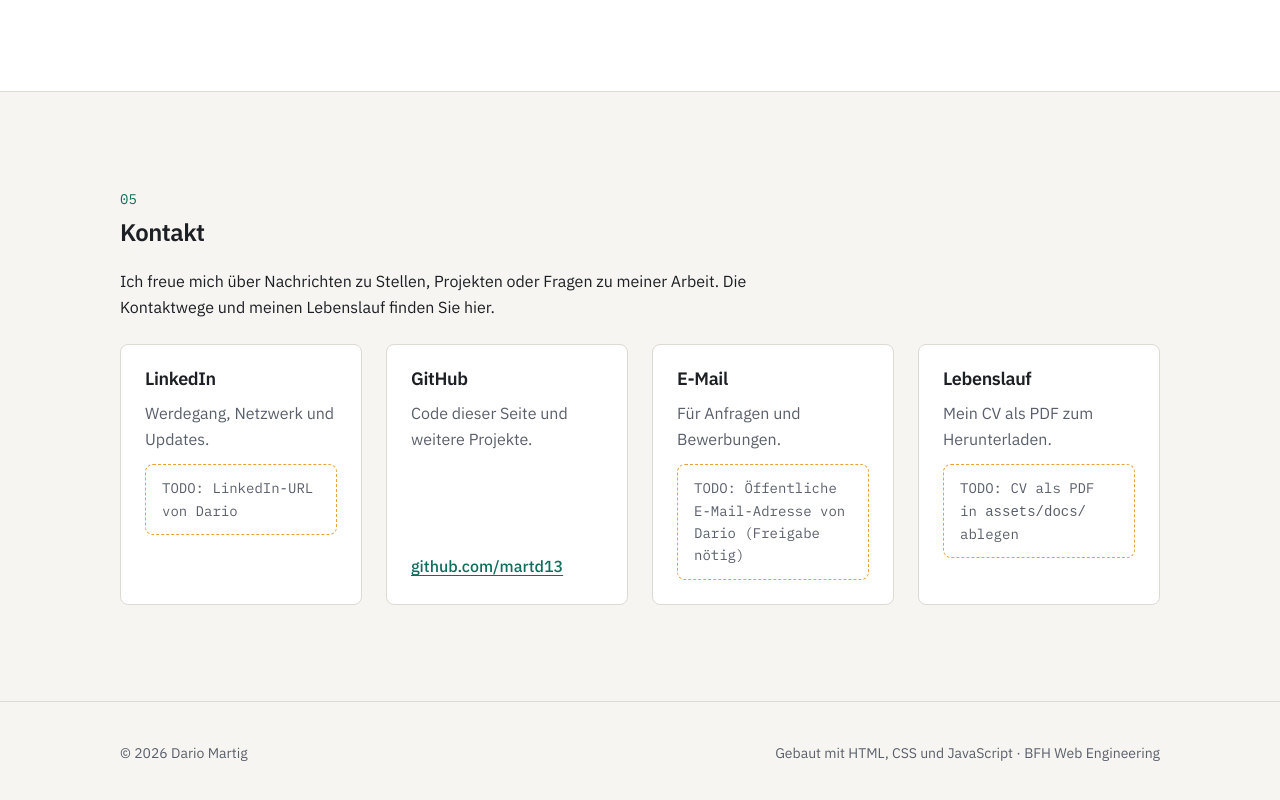
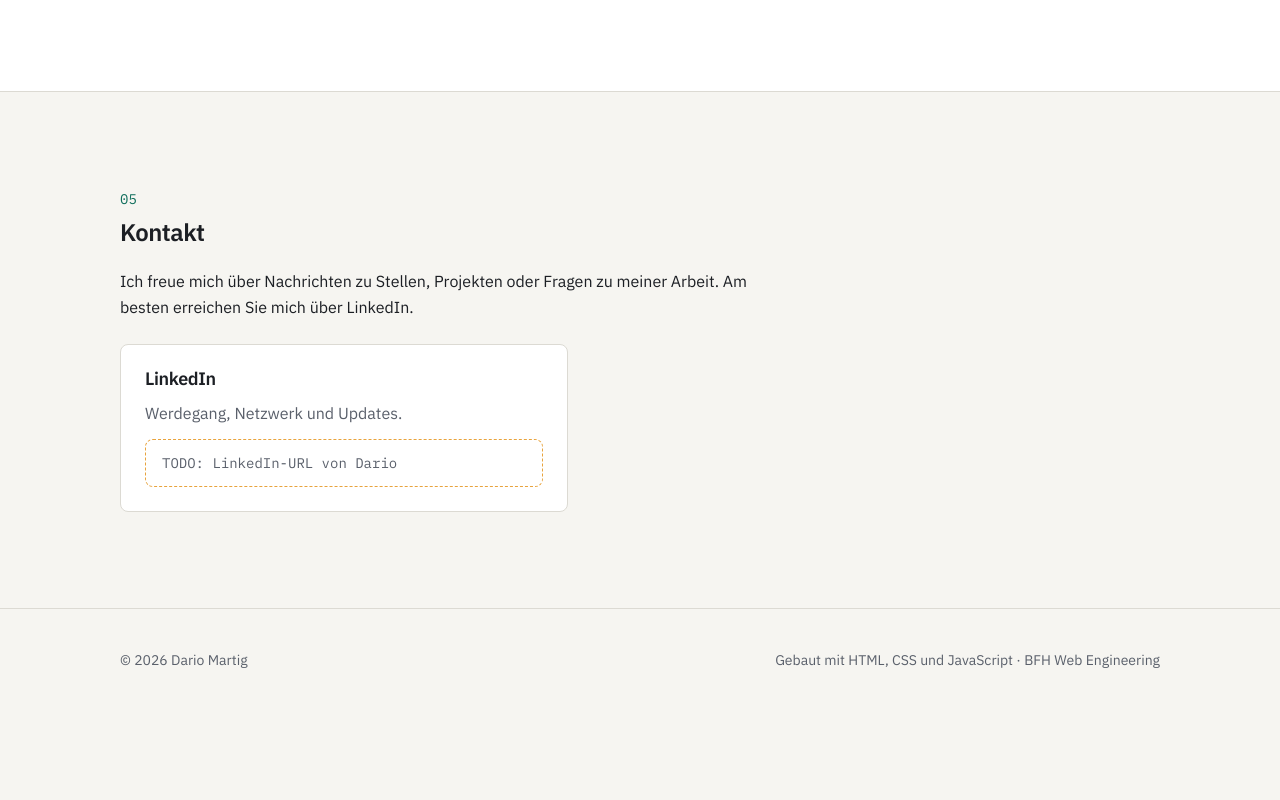
Before and after one commit to martd13/portfolio-page, a plain HTML site: page index.html in a window 1280 px wide. Shown: the part 3176-3976 px from the top of the page. After the commit the page ends 3887 px from the top, so only its background shows below. Drawn offline with Linux system fonts and the light colour scheme.

Commit message:
refactor: limit contact section to LinkedIn
Co-Authored-By: Claude Opus 5.5 <noreply@anthropic.com>
Claude-Session: https://claude.ai/code/session_01SP9FL1umxtRzXzpSisLLbW

```diff
--- a/css/components.css
+++ b/css/components.css
@@ -261,17 +261,3 @@
 .contact-card__text {
     color: var(--color-text-muted);
 }
-
-.contact-card__link {
-    margin-top: auto; /* Link immer am unteren Rand der Card */
-    color: var(--color-accent);
-    font-weight: 500;
-    overflow-wrap: anywhere;
-}
-
-.contact-card__link:hover {
-    color: var(--color-accent-hover);
-/* Im Textblock sorgt bereits das Flex-gap für Abstand */
-.hobby__text .hobby__subtitle--spaced {
-    margin-block: var(--space-sm) 0;
-}
--- a/css/layout.css
+++ b/css/layout.css
@@ -223,25 +223,6 @@
     max-width: 40rem;
 }
 
-.contact-grid {
-    display: grid;
-    grid-template-columns: minmax(0, 1fr);
-    gap: var(--space-md);
+.contact-card {
+    max-width: 28rem;
 }
-
-.contact-grid > li {
-    display: flex;
-}
-
-@media (min-width: 768px) {
-    .contact-grid {
-        grid-template-columns: repeat(2, minmax(0, 1fr));
-        gap: var(--space-lg);
-    }
-}
-
-@media (min-width: 1280px) {
-    .contact-grid {
-        grid-template-columns: repeat(4, minmax(0, 1fr));
-    }
-}
--- a/index.html
+++ b/index.html
@@ -240,39 +240,14 @@
                 <div class="contact">
                     <p class="contact__lead">
                         Ich freue mich über Nachrichten zu Stellen, Projekten oder Fragen zu meiner
-                        Arbeit. Die Kontaktwege und meinen Lebenslauf finden Sie hier.
+                        Arbeit. Am besten erreichen Sie mich über LinkedIn.
                     </p>
 
-                    <ul class="contact-grid" role="list">
-                        <li>
-                            <article class="contact-card">
-                                <h3 class="contact-card__title">LinkedIn</h3>
-                                <p class="contact-card__text">Werdegang, Netzwerk und Updates.</p>
-                                <p class="placeholder-note">TODO: LinkedIn-URL von Dario</p>
-                            </article>
-                        </li>
-                        <li>
-                            <article class="contact-card">
-                                <h3 class="contact-card__title">GitHub</h3>
-                                <p class="contact-card__text">Code dieser Seite und weitere Projekte.</p>
-                                <a class="contact-card__link" href="https://github.com/martd13" target="_blank" rel="noopener">github.com/martd13</a>
-                            </article>
-                        </li>
-                        <li>
-                            <article class="contact-card">
-                                <h3 class="contact-card__title">E-Mail</h3>
-                                <p class="contact-card__text">Für Anfragen und Bewerbungen.</p>
-                                <p class="placeholder-note">TODO: Öffentliche E-Mail-Adresse von Dario (Freigabe nötig)</p>
-                            </article>
-                        </li>
-                        <li>
-                            <article class="contact-card">
-                                <h3 class="contact-card__title">Lebenslauf</h3>
-                                <p class="contact-card__text">Mein CV als PDF zum Herunterladen.</p>
-                                <p class="placeholder-note">TODO: CV als PDF in <code>assets/docs/</code> ablegen</p>
-                            </article>
-                        </li>
-                    </ul>
+                    <article class="contact-card">
+                        <h3 class="contact-card__title">LinkedIn</h3>
+                        <p class="contact-card__text">Werdegang, Netzwerk und Updates.</p>
+                        <p class="placeholder-note">TODO: LinkedIn-URL von Dario</p>
+                    </article>
                 </div>
             </div>
         </section>
```
